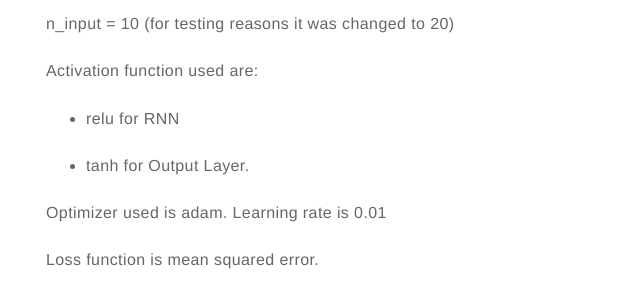
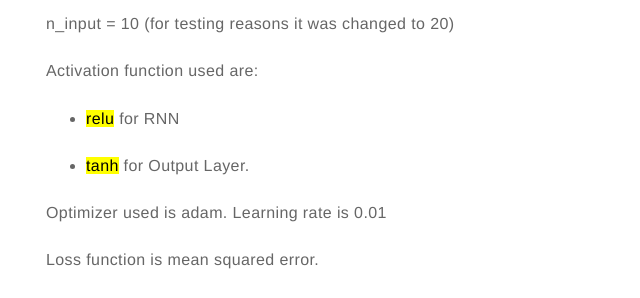
Before and after one commit to dljubenk/dljubenk.github.io, a Jekyll site: the page built from _posts/2019-03-08-prediction.markdown, in a window 1280 px wide and 900 px high, scrolled down 5226 px. Shown: the part 150-448 px from the top of the window, without its empty margins (314-954 px from the left). Built offline with Jekyll 4.4.1, drawn with Linux system fonts in a browser that asks for light colours; emoji names are drawn with the system emoji font; comment, search, counter and statistics services are not loaded.

```diff
--- a/_posts/2019-03-08-prediction.markdown
+++ b/_posts/2019-03-08-prediction.markdown
@@ -176,9 +176,9 @@ n_input = 10 (for testing reasons it was changed to 20)
 
 Activation function used are:
 
-- relu for RNN
+- <mark>relu</mark> for RNN
 
-- tanh for Output Layer.
+- <mark>tanh</mark> for Output Layer.
 
 Optimizer used  is adam. Learning rate is 0.01
 
```
